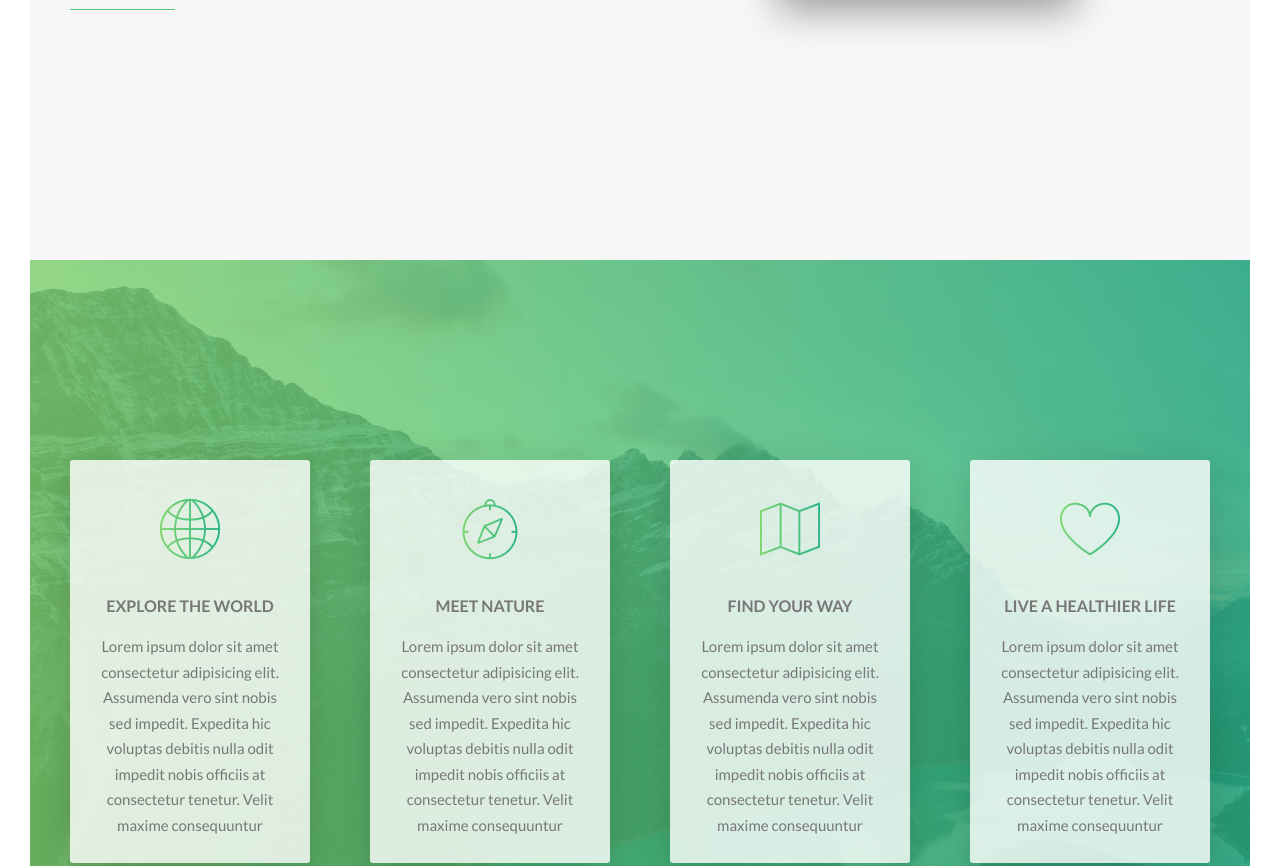
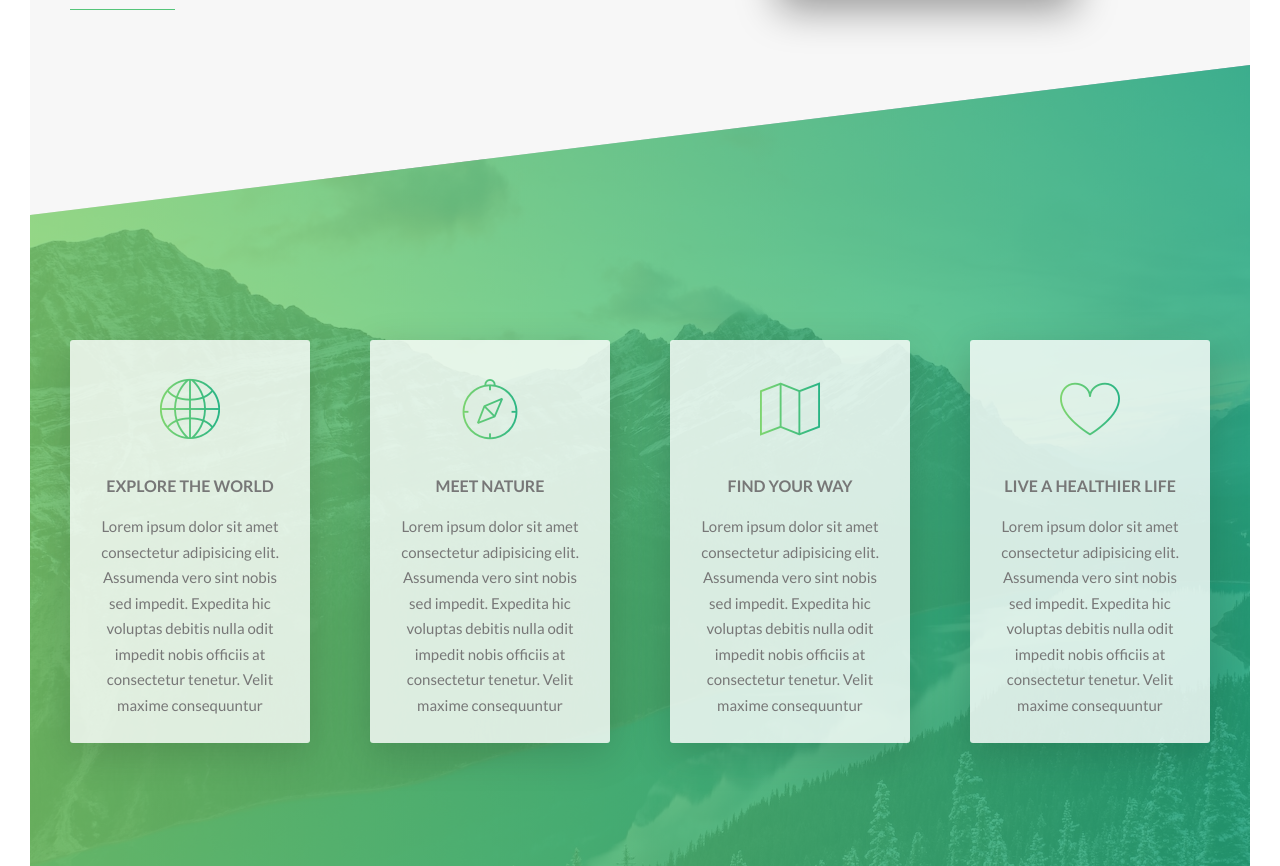
Before and after one commit to jkubisiowski/natours, a website: page index.html in a window 1280 px wide. Shown: the part 1294-2160 px from the top of the page. Drawn offline with nearby package versions, Linux system fonts and the light colour scheme; files that its build step writes are made by us from their sources.

Commit message:
Skew features section

```diff
--- a/sass/pages/home.scss
+++ b/sass/pages/home.scss
@@ -9,4 +9,9 @@
   background-image: linear-gradient(to right, rgba($color-primary-light, 0.8), rgba($color-primary-dark, 0.8)),
     url(../img/nat-4.jpg);
   background-size: cover;
+  transform: skewY(-7deg);
+  margin-top: -12rem;
+  & > * {
+    transform: skewY(7deg);
+  }
 }
```
